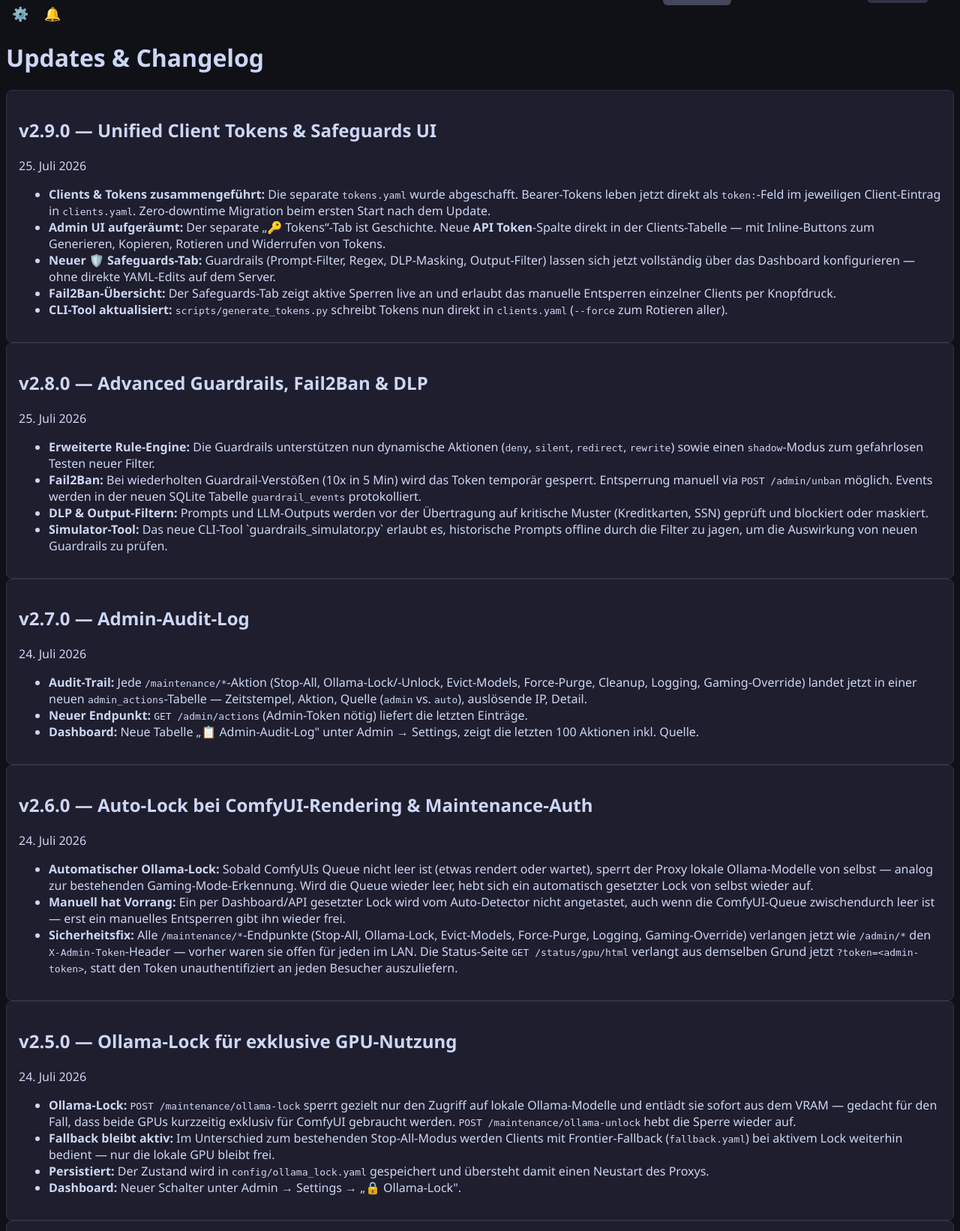
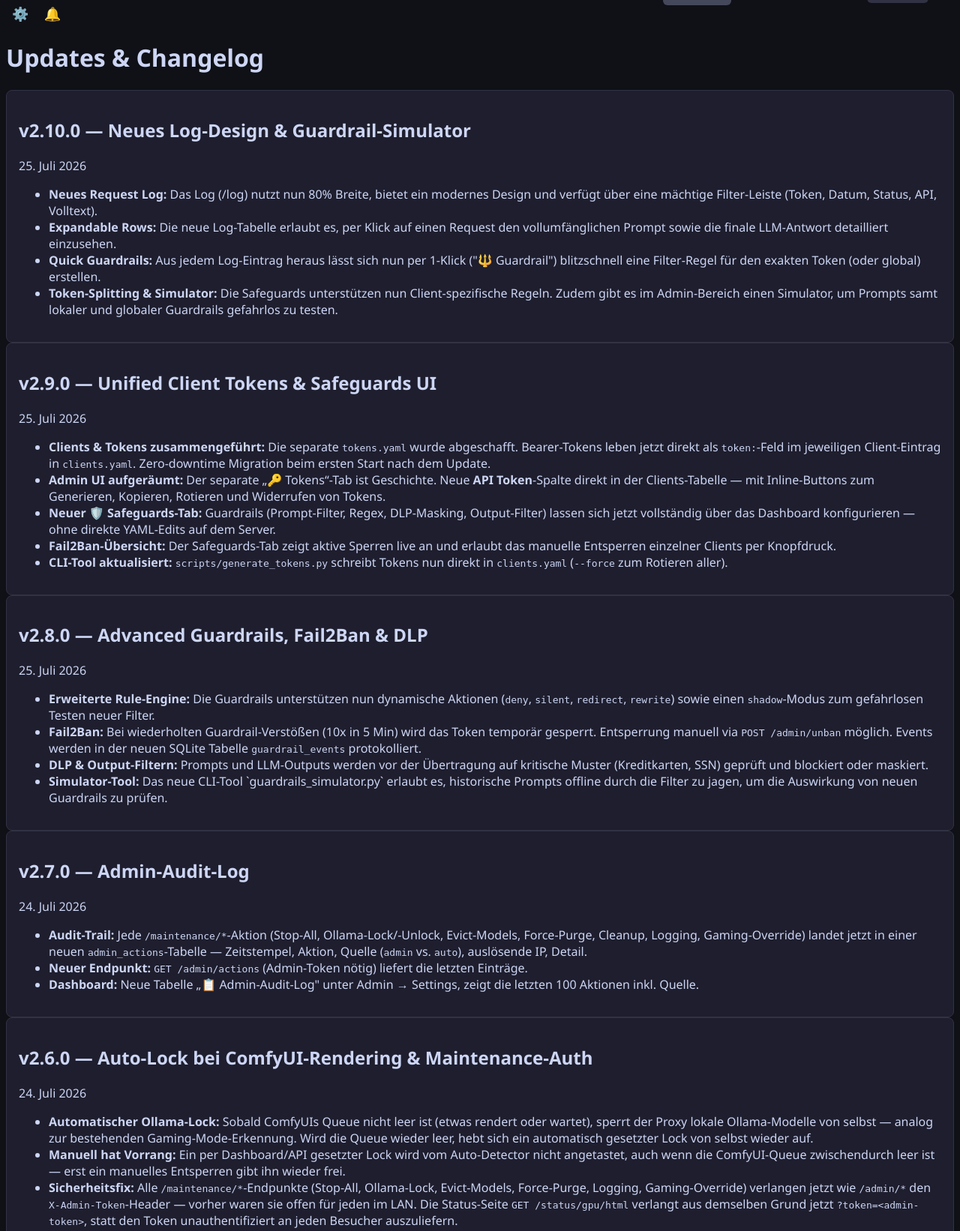
Before and after one commit to MrMarco74/llmproxy, a FastAPI app: template dashboard/templates/changelog.html in a window 1280 px wide. Shown: the part 312-1954 px from the top of the page at 75% size. Run offline with FastAPI, Linux system fonts and the light colour scheme; the template is opened without the code that fills it, so the values that code supplies are empty; some libraries are stand-ins or nearby versions.

Commit message:
Sync von internem Repo @ 82e3106 (2026-07-25)

```diff
--- a/dashboard/templates/changelog.html
+++ b/dashboard/templates/changelog.html
@@ -7,6 +7,20 @@
 </div>
 
 <div class="grid grid-cols-1 gap-4 mb-4 max-w-4xl">
+
+  <div class="card relative pl-10 border-l-4 border-l-[#f9e2af]">
+    <div class="absolute left-[-11px] top-4 w-5 h-5 rounded-full bg-[#f9e2af] border-4 border-[#1e1e2e]"></div>
+    <div class="flex justify-between items-center mb-2">
+      <h2 class="font-bold text-[#f9e2af] text-lg">v2.10.0 &mdash; Neues Log-Design &amp; Guardrail-Simulator</h2>
+      <span class="text-sm text-[#7f849c]">25. Juli 2026</span>
+    </div>
+    <ul class="list-disc pl-5 space-y-2 text-[#cdd6f4] text-sm">
+      <li><strong>Neues Request Log:</strong> Das Log (/log) nutzt nun 80% Breite, bietet ein modernes Design und verf&uuml;gt &uuml;ber eine m&auml;chtige Filter-Leiste (Token, Datum, Status, API, Volltext).</li>
+      <li><strong>Expandable Rows:</strong> Die neue Log-Tabelle erlaubt es, per Klick auf einen Request den vollumf&auml;nglichen Prompt sowie die finale LLM-Antwort detailliert einzusehen.</li>
+      <li><strong>Quick Guardrails:</strong> Aus jedem Log-Eintrag heraus l&auml;sst sich nun per 1-Klick ("&#128305; Guardrail") blitzschnell eine Filter-Regel f&uuml;r den exakten Token (oder global) erstellen.</li>
+      <li><strong>Token-Splitting &amp; Simulator:</strong> Die Safeguards unterst&uuml;tzen nun Client-spezifische Regeln. Zudem gibt es im Admin-Bereich einen Simulator, um Prompts samt lokaler und globaler Guardrails gefahrlos zu testen.</li>
+    </ul>
+  </div>
 
   <div class="card relative pl-10 border-l-4 border-l-[#89b4fa]">
     <div class="absolute left-[-11px] top-4 w-5 h-5 rounded-full bg-[#89b4fa] border-4 border-[#1e1e2e]"></div>
```
